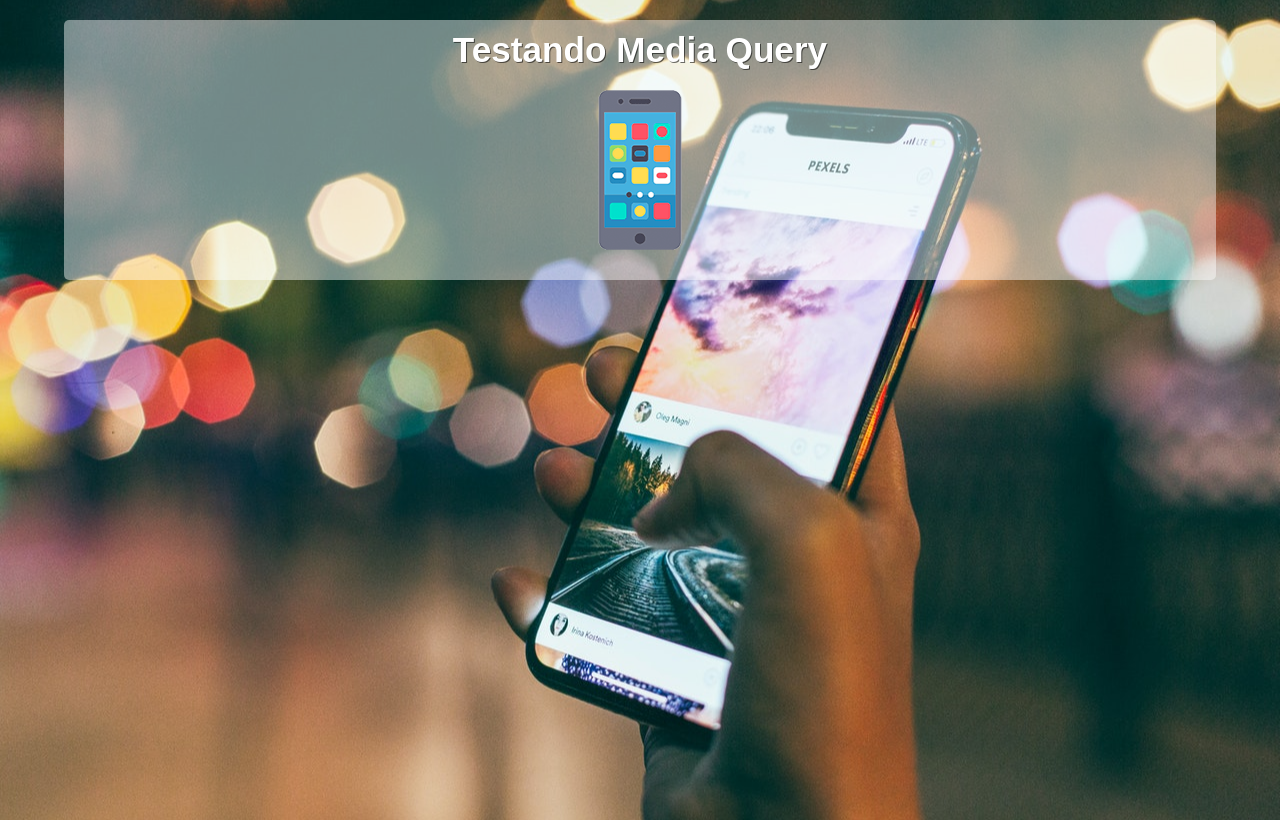
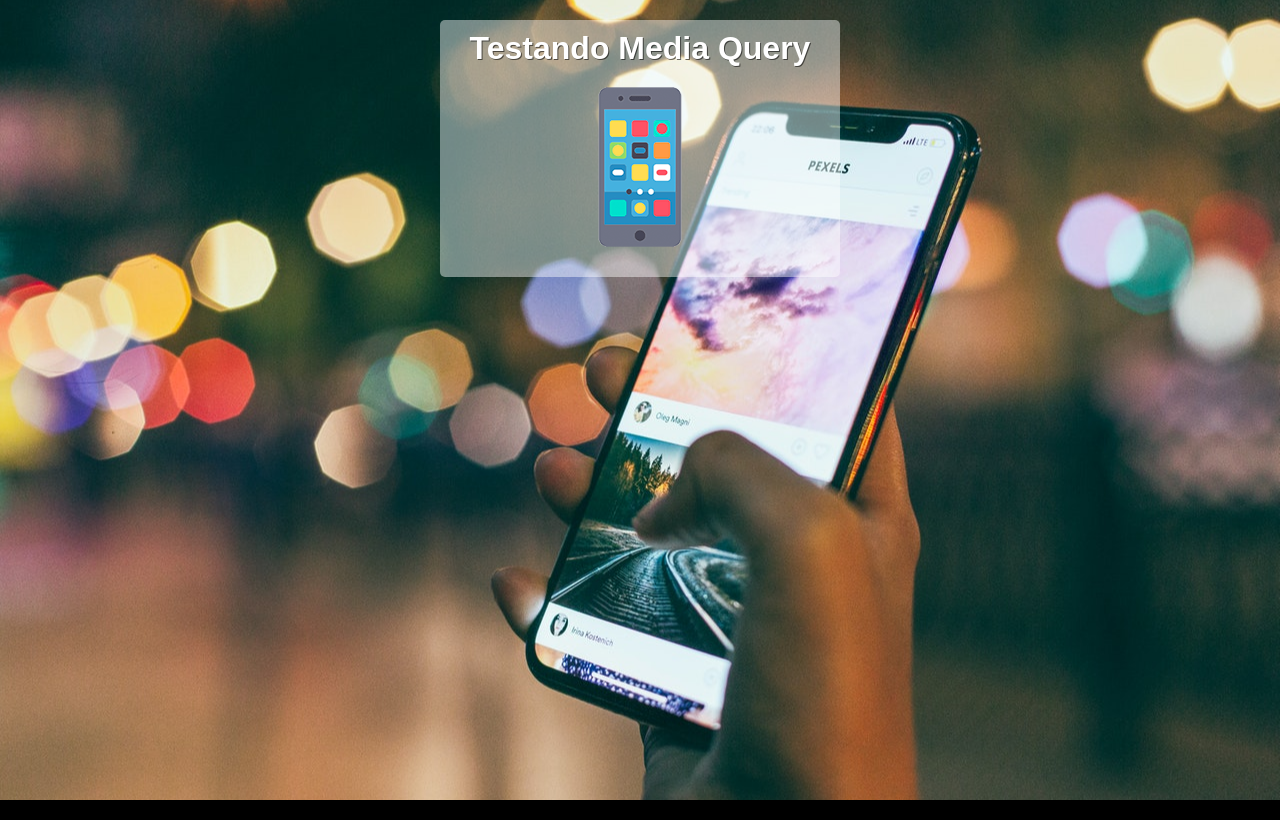
Before and after one commit to milenamaiza2004-boop/html-e-css, a plain HTML site: page exercícios/ex024/mq004/index.html in a window 1280 px wide. Drawn offline with Linux system fonts and the light colour scheme.

Commit message:
atualizei o mq004

```diff
--- a/exercícios/ex024/mq004/estilos/style.css
+++ b/exercícios/ex024/mq004/estilos/style.css
@@ -4,14 +4,13 @@
 
 *{
     font-family:Arial, Helvetica, sans-serif;
-    font-size:1.3em;
+    font-size:1em;
     margin:0px;
     padding:0px;
     box-sizing: border-box;
 }
 
-body, html{
-    width:100vw;
+html{
     height:100vh;
 
 }
@@ -20,11 +19,12 @@ body{
    background: black url("../imagens/back-phone.jpg") no-repeat;
    background-size: cover;
    background-position: center center;
+
 }
 
 main{
     background-color: rgba(255, 255, 255, 0.449);
-    width:90vw;
+    width: 400px;
     margin: auto;
     margin-top: 20px;
     border-radius: 5px;
@@ -34,7 +34,7 @@ main{
 h1{
     text-align: center;
     color:white;
-    font-size: 1em;
+    font-size: 2em;
     text-shadow: 1px 1px 0px rgba(0, 0, 0, 0.558);
 }
 
```
Also changed, not shown: exercícios/ex024/mq004/estilos/media-query.css (+12 -0 lines).
